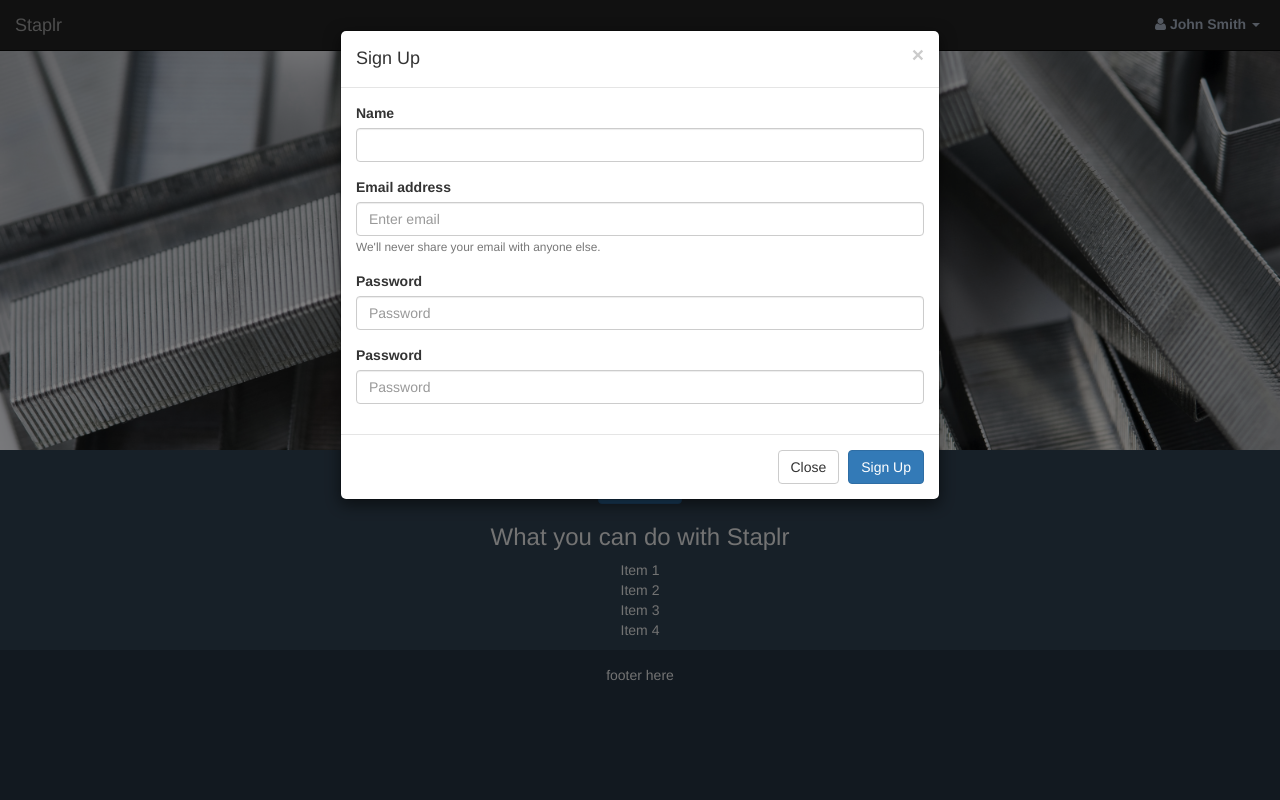
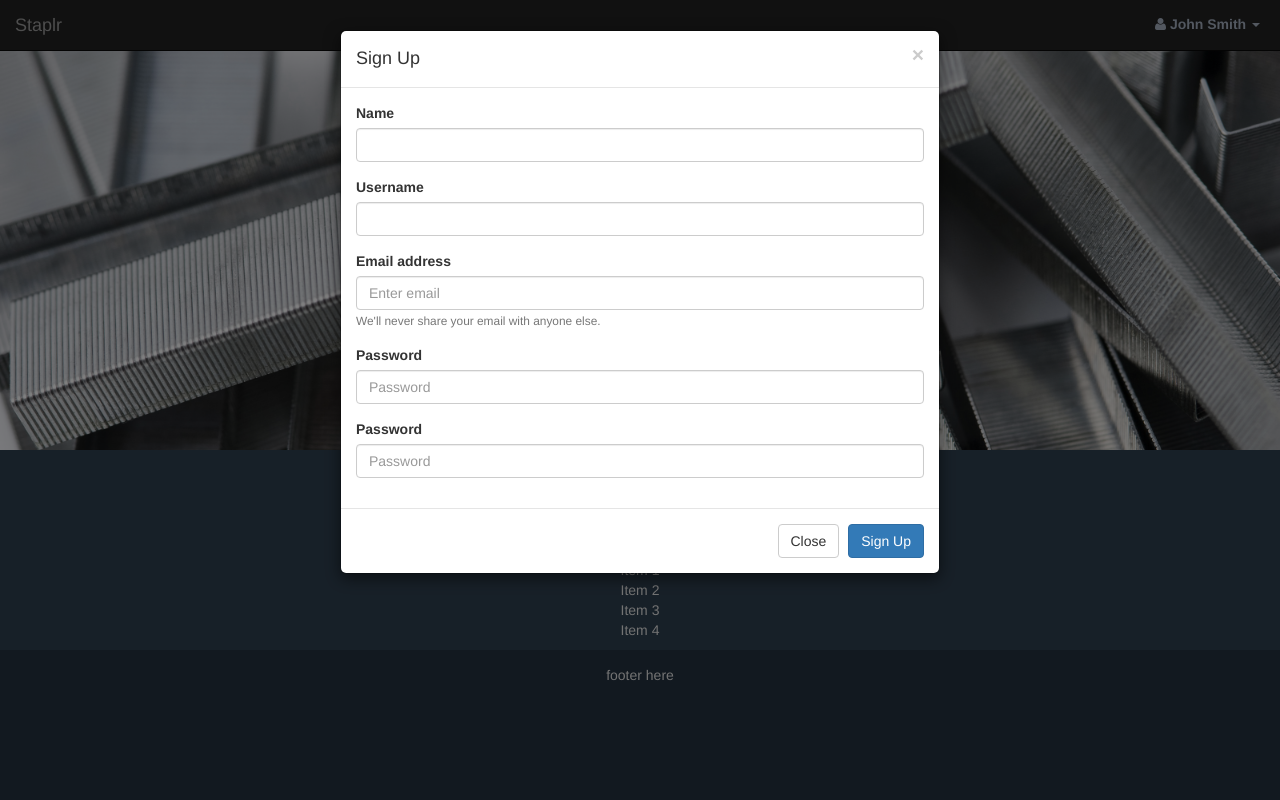
Before and after one commit to Staplr/StaplrSite, a Django app: page / in a window 1280 px wide, after a click on "SIGN UP". Run offline with Django 3.2, Linux system fonts and the light colour scheme; style sheets or scripts are compiled from the project's sources; some libraries are stand-ins or nearby versions.

Commit message:
Updated barely anything

```diff
--- a/settings/common.py
+++ b/settings/common.py
@@ -20,7 +20,7 @@ BASE_DIR = os.path.dirname(os.path.dirname(os.path.abspath(__file__)))
 # See https://docs.djangoproject.com/en/1.9/howto/deployment/checklist/
 
 # SECURITY WARNING: keep the secret key used in production secret!
-SECRET_KEY = '[SECRET_KEY_HERE!]'
+SECRET_KEY = 'u1978u12jchasldfiujklna3627698gziv7z6298zzuy1!893234ghj'
 
 # SECURITY WARNING: don't run with debug turned on in production!
 DEBUG = True
--- a/templates/base.html
+++ b/templates/base.html
@@ -60,6 +60,9 @@
 <script src="{% static 'js/bootstrap.js' %}"></script>
 <script src="{% static 'js/flip.js' %}"></script>
 <script src="{% static 'js/custom.js' %}"></script>
+<script type="text/javascript">
+    var url = "http://api.batterystapler.com/";
+</script>
 {% block extra_js %} {% endblock %}
 </body>
 
--- a/templates/home.html
+++ b/templates/home.html
@@ -41,15 +41,19 @@
                 </button>
                 <h4 class="modal-title">Sign Up</h4>
             </div>
-            <form>
+            <form method="POST" id="form_sign_up" action="http://api.batterystapler.com/users/">
                 <div class="modal-body">
 
                     <div class="form-group">
                         <label for="txtName">Name</label>
-                        <input name="name" type="email" class="form-control" id="txtName">
+                        <input name="name" type="text" class="form-control" id="txtName">
                         </small>
                     </div>
-
+                    <div class="form-group">
+                        <label for="txtUserName">Username</label>
+                        <input name="username" type="text" class="form-control" id="txtName">
+                        </small>
+                    </div>
                     <div class="form-group">
                         <label for="txtEmail">Email address</label>
                         <input name="email" type="email" class="form-control" id="txtEmail" aria-describedby="emailHelp"
@@ -61,24 +65,24 @@
 
                     <div class="form-group">
                         <label for="txtPassword">Password</label>
-                        <input type="password" class="form-control" id="txtPassword" placeholder="Password">
+                        <input name="password" type="password" class="form-control" id="txtPassword" placeholder="Password">
                     </div>
 
                     <div class="form-group">
                         <label for="txtRepeatPassword">Password</label>
                         <input type="password" class="form-control" id="txtRepeatPassword" placeholder="Password">
                     </div>
-
                 </div>
 
                 <div class="modal-footer">
                     <button type="button" class="btn btn-default" data-dismiss="modal">Close</button>
-                    <button id="btn-confirm-flashcard" type="submit" class="btn btn-primary">Sign Up</button>
+                    <button id="btn-confirm-flashcard" type="button" class="btn btn-primary">Sign Up</button>
                 </div>
             </form>
         </div><!-- /.modal-content -->
     </div><!-- /.modal-dialog -->
 </div><!-- /.modal -->
+
 
 
 {% endblock %}
@@ -91,4 +95,22 @@
 {% block extra_js %}
 <script src="{% static 'js/parallax.js' %}"></script>
 <script src="{% static 'js/home.js' %}"></script>
+<script type="text/javascript">
+    $('#btn-confirm-flashcard').click(function(){
+        var datastring = $('#form_sign_up').serialize();
+
+        $.ajax({url: url + 'users/',
+                method: "POST",
+                data: datastring,
+                success: function(result){
+                    user = JSON.parse(result);
+                    localStorage.setItem('user', user);
+                },
+                failure: function(result){
+                    message = JSON.parse(result);
+                    console.log(message);
+                }})
+    })
+
+</script>
 {% endblock %}
```
